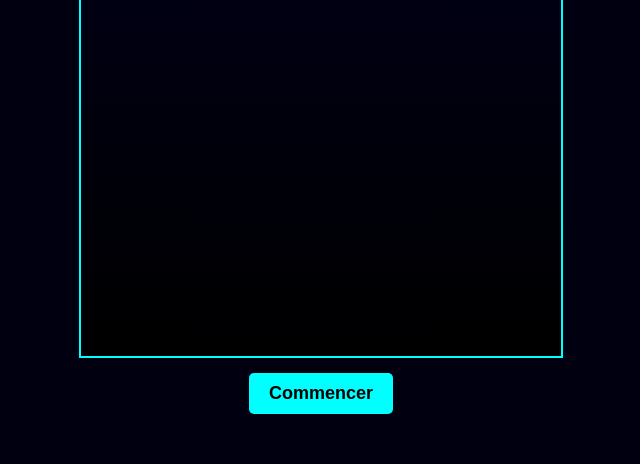
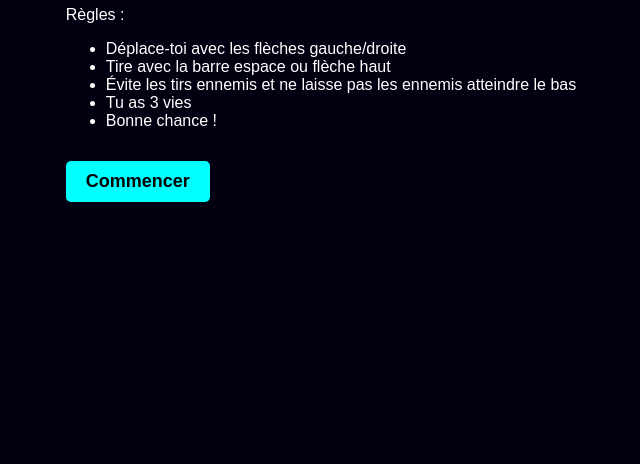
Before and after one commit to krashbe3/Krashcore-Blaster, a plain HTML site: page index.html in a window 1280 px wide. Shown: the part 336-800 px from the top of the page, without its empty margins (319-959 px from the left). Drawn offline with Linux system fonts and the light colour scheme.

Commit message:
Update index.html

```diff
--- a/index.html
+++ b/index.html
@@ -7,10 +7,20 @@
   <link rel="stylesheet" href="style.css" />
 </head>
 <body>
-  <canvas id="gameCanvas"></canvas>
+  <div id="startScreen" class="screen">
+    <h1>Krashcore Blaster</h1>
+    <p>Règles :</p>
+    <ul>
+      <li>Déplace-toi avec les flèches gauche/droite</li>
+      <li>Tire avec la barre espace ou flèche haut</li>
+      <li>Évite les tirs ennemis et ne laisse pas les ennemis atteindre le bas</li>
+      <li>Tu as 3 vies</li>
+      <li>Bonne chance !</li>
+    </ul>
+    <button id="startBtn">Commencer</button>
+  </div>
 
-  <!-- Bouton pour démarrer ou recommencer le jeu -->
-  <button id="startBtn">Commencer</button>
+  <canvas id="gameCanvas" style="display:none;"></canvas>
 
   <script src="game.js"></script>
 </body>
```
